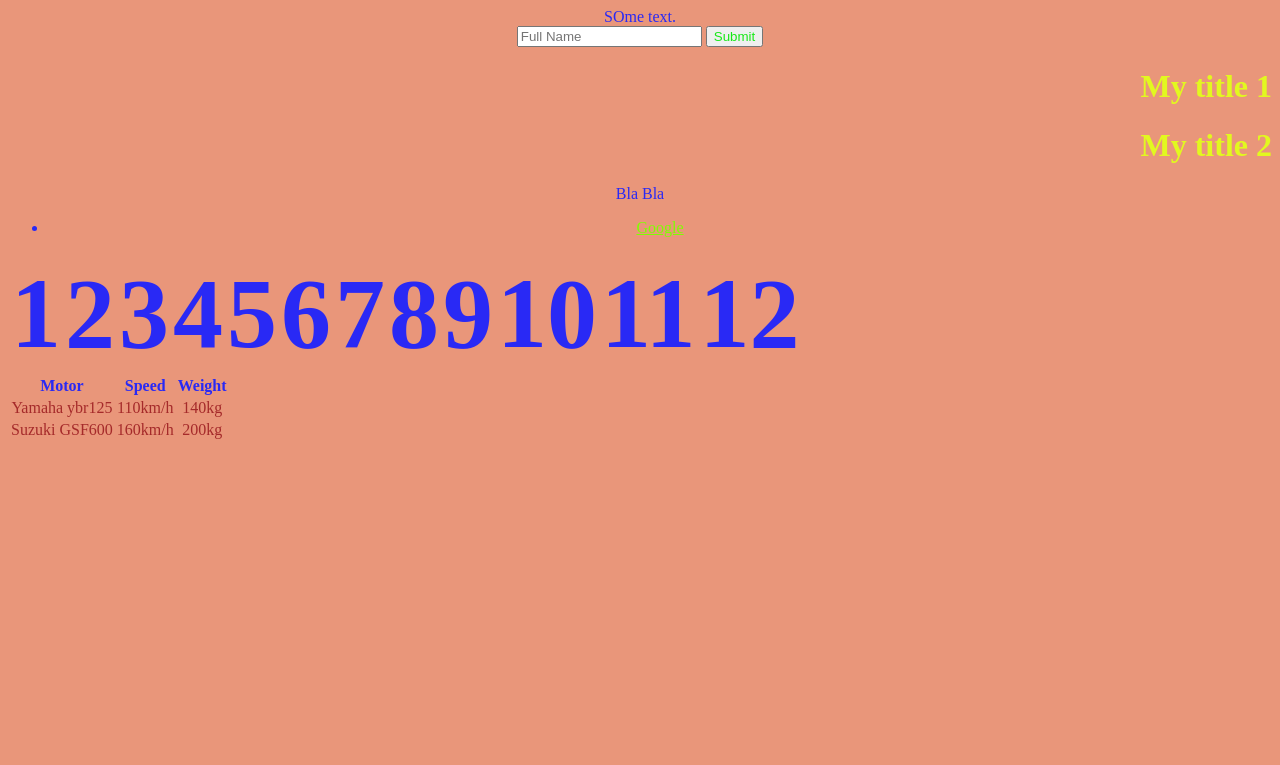
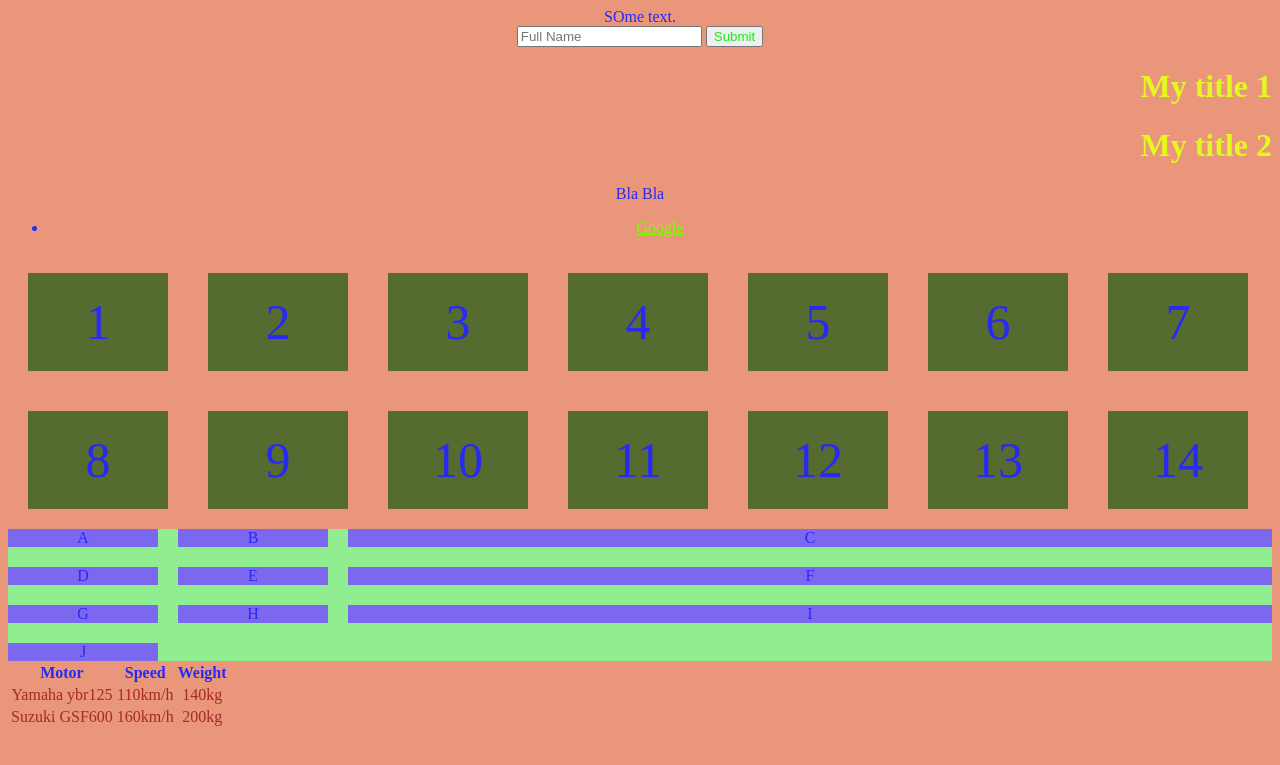
Before and after one commit to rere-dnaw/webApp, a Flask app: page / in a window 1280 px wide. Shown: the top 765 px of the page. Run offline with Flask 2, Linux system fonts and the light colour scheme; lists and menus that the app fills with data are empty.

Commit message:
playing with grid

```diff
--- a/templates/test.html
+++ b/templates/test.html
@@ -22,13 +22,29 @@
                 }
             }
             #container {
-                font-size: 100px;
-                display: flexbox;
+                font-size: 50px;
+                display: flex;
                 flex-wrap: wrap;
-                border: dimgray;
-                border-collapse: collapse;
-                border-width: 2px;
             }
+            #container > div {
+                background-color: darkolivegreen;
+                margin: 20px;
+                padding: 20px;
+                width: 100px;
+            }
+            #grid {
+                background-color: lightgreen;
+                display: grid;
+                grid-column-gap: 20px;
+                grid-row-gap: 20px;
+                grid-template-columns: 150px 150px auto;
+            }
+
+            .grid-class {
+                background-color: mediumslateblue;
+                text-align: center;
+            }
+
         </style>
     </head>
     <!-- The stale can be also define in for the whole section-->
@@ -47,25 +63,35 @@
             <li><a href="https://www.google.com">Google</a></li>
         </ul>
         <div id="container">
-            <table>
-                <thead>
-                    <tr>
-                        <th>1</th>
-                        <th>2</th>
-                        <th>3</th>
-                        <th>4</th>
-                        <th>5</th>
-                        <th>6</th>
-                        <th>7</th>
-                        <th>8</th>
-                        <th>9</th>
-                        <th>10</th>
-                        <th>11</th>
-                        <th>12</th>
-                    </tr>
-                </thead>
-            </table>
+            <div>1</div>
+            <div>2</div>
+            <div>3</div>
+            <div>4</div>
+            <div>5</div>
+            <div>6</div>
+            <div>7</div>
+            <div>8</div>
+            <div>9</div>
+            <div>10</div>
+            <div>11</div>
+            <div>12</div>
+            <div>13</div>
+            <div>14</div>
         </div>
+
+        <div id="grid">
+            <div class="grid-class">A</div>
+            <div class="grid-class">B</div>
+            <div class="grid-class">C</div>
+            <div class="grid-class">D</div>
+            <div class="grid-class">E</div>
+            <div class="grid-class">F</div>
+            <div class="grid-class">G</div>
+            <div class="grid-class">H</div>
+            <div class="grid-class">I</div>
+            <div class="grid-class">J</div>
+        </div>
+
         <table>
             <thead>
                 <tr>
```
